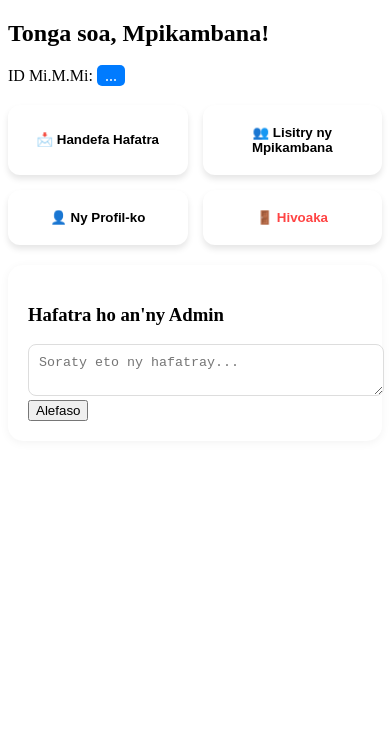
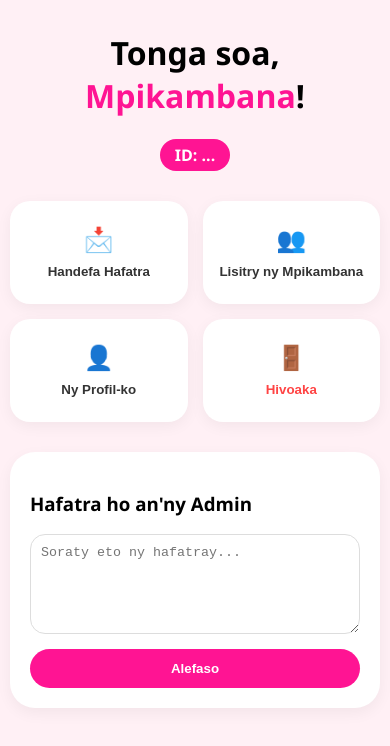
Before and after one commit to ruvoufetrarison-beep/ny-serverko, a plain HTML site: page views/dashboard.html in a window 390 px wide. Both pictures are taken after a click on the button "📩 Handefa Hafatra". Drawn offline with Linux system fonts and the light colour scheme.

Commit message:
Dashboard sy Style vaovao responsive

```diff
--- a/public/style.css
+++ b/public/style.css
@@ -1,41 +1,103 @@
+:root {
+    --pink: #ff1493;
+    --gold: #daa520;
+    --bg: #fff0f5;
+    --white: #ffffff;
+}
+
+body {
+    background-color: var(--bg);
+    font-family: 'Segoe UI', Roboto, sans-serif;
+    margin: 0;
+    padding: 10px;
+    display: flex;
+    justify-content: center;
+}
+
+.container {
+    width: 100%;
+    max-width: 800px;
+    text-align: center;
+}
+
+.dashboard-header {
+    margin-bottom: 30px;
+}
+
+.pink-text { color: var(--pink); }
+
+.id-badge {
+    display: inline-block;
+    background: var(--pink);
+    color: white;
+    padding: 5px 15px;
+    border-radius: 20px;
+    font-weight: bold;
+}
+
+/* GRID SYSTEM: 2 columns amin'ny PC, 1 column amin'ny Mobile */
 .menu-grid {
     display: grid;
-    grid-template-columns: 1fr 1fr;
+    grid-template-columns: repeat(auto-fit, minmax(150px, 1fr));
     gap: 15px;
-    margin: 20px 0;
+    margin-bottom: 30px;
 }
-.btn-menu {
-    padding: 20px 10px;
+
+.card-btn {
+    background: var(--white);
     border: none;
-    border-radius: 12px;
-    background: #ffffff;
-    box-shadow: 0 4px 6px rgba(0,0,0,0.1);
+    padding: 25px 15px;
+    border-radius: 20px;
+    box-shadow: 0 4px 15px rgba(0,0,0,0.05);
     cursor: pointer;
+    display: flex;
+    flex-direction: column;
+    align-items: center;
+    gap: 10px;
     font-weight: bold;
+    color: #333;
     transition: 0.3s;
 }
-.btn-menu:hover { transform: translateY(-3px); background: #f0f0f0; }
+
+.card-btn:hover {
+    transform: translateY(-5px);
+    box-shadow: 0 8px 20px rgba(255, 20, 147, 0.2);
+}
+
+.card-btn .icon { font-size: 1.5rem; }
 .logout { color: #ff4444; }
-.content-section {
-    background: white;
+
+.content-box {
+    background: var(--white);
     padding: 20px;
-    border-radius: 15px;
-    box-shadow: 0 2px 10px rgba(0,0,0,0.05);
-}
-.member-card {
-    padding: 10px;
-    border-bottom: 1px solid #eee;
+    border-radius: 25px;
+    box-shadow: 0 5px 15px rgba(0,0,0,0.05);
     text-align: left;
 }
-.badge {
-    background: #007bff;
-    color: white;
-    padding: 2px 8px;
-    border-radius: 5px;
-}
+
 textarea {
     width: 100%;
-    border-radius: 8px;
+    height: 100px;
+    border-radius: 15px;
     border: 1px solid #ddd;
     padding: 10px;
+    box-sizing: border-box;
 }
+
+.btn-send {
+    width: 100%;
+    background: var(--pink);
+    color: white;
+    border: none;
+    padding: 12px;
+    border-radius: 20px;
+    margin-top: 10px;
+    font-weight: bold;
+    cursor: pointer;
+}
+
+/* TABLET & PC */
+@media (min-width: 600px) {
+    body { padding: 40px; }
+    .menu-grid { grid-template-columns: 1fr 1fr; }
+}
--- a/views/dashboard.html
+++ b/views/dashboard.html
@@ -3,30 +3,42 @@
 <head>
     <meta charset="UTF-8">
     <meta name="viewport" content="width=device-width, initial-scale=1.0">
-    <title>Dashboard Mi.M.Mi</title>
+    <title>Dashboard - Mi.M.Mi</title>
     <link rel="stylesheet" href="/style.css">
 </head>
 <body>
     <div class="container">
-        <header>
-            <h2>Tonga soa, <span id="userName">Mpikambana</span>!</h2>
-            <p>ID Mi.M.Mi: <span id="mmmId" class="badge">...</span></p>
+        <header class="dashboard-header">
+            <h1>Tonga soa, <span id="userName" class="pink-text">Mpikambana</span>!</h1>
+            <div class="id-badge">ID: <span id="mmmId">...</span></div>
         </header>
 
         <div class="menu-grid">
-            <button class="btn-menu" onclick="showSection('messages')">📩 Handefa Hafatra</button>
-            <button class="btn-menu" onclick="showSection('members')">👥 Lisitry ny Mpikambana</button>
-            <button class="btn-menu" onclick="location.href='/profil'">👤 Ny Profil-ko</button>
-            <button class="btn-menu logout" onclick="logout()">🚪 Hivoaka</button>
+            <button class="card-btn" onclick="showSection('messages')">
+                <span class="icon">📩</span>
+                <span>Handefa Hafatra</span>
+            </button>
+            <button class="card-btn" onclick="showSection('members')">
+                <span class="icon">👥</span>
+                <span>Lisitry ny Mpikambana</span>
+            </button>
+            <button class="card-btn" onclick="location.href='/profil'">
+                <span class="icon">👤</span>
+                <span>Ny Profil-ko</span>
+            </button>
+            <button class="card-btn logout" onclick="logout()">
+                <span class="icon">🚪</span>
+                <span>Hivoaka</span>
+            </button>
         </div>
 
-        <div id="messages" class="content-section" style="display:none;">
+        <div id="messages" class="content-box" style="display:none;">
             <h3>Hafatra ho an'ny Admin</h3>
             <textarea id="msgInput" placeholder="Soraty eto ny hafatray..."></textarea>
-            <button onclick="sendMsg()" class="btn-action">Alefaso</button>
+            <button onclick="sendMsg()" class="btn-send">Alefaso</button>
         </div>
 
-        <div id="members" class="content-section" style="display:none;">
+        <div id="members" class="content-box" style="display:none;">
             <h3>Mpikambana Mi.M.Mi</h3>
             <div id="memberList" class="list-container">
                 <p>Eo am-pitadiavana ny lisitra...</p>
```
